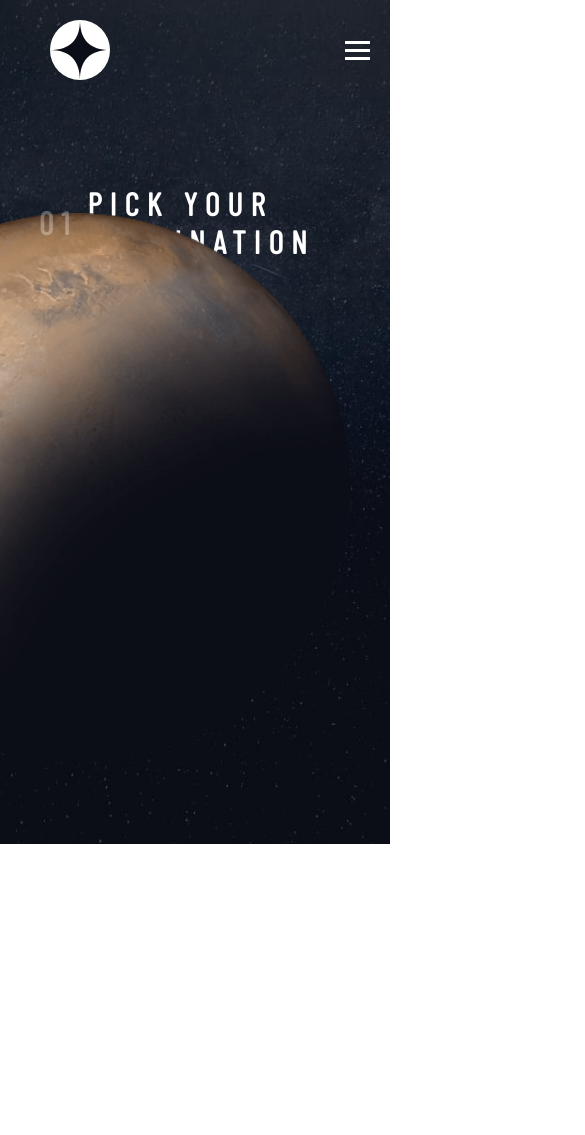
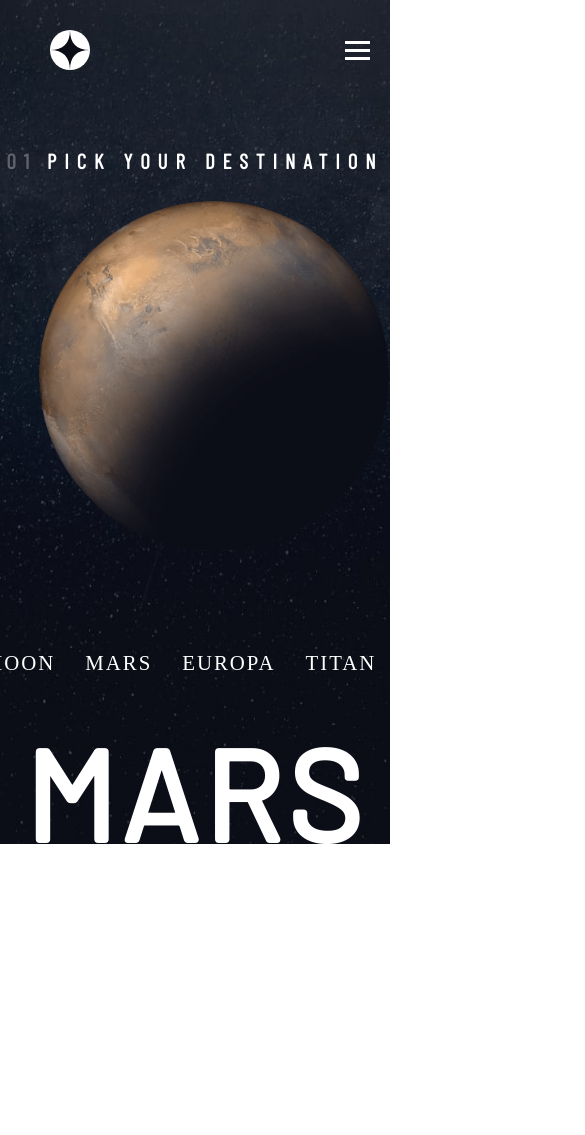
Before and after one commit to Jayden1905/Design_System, a website: page destination-mars.html in a window 390 px wide. Shown: the top 1135 px of the page, 585 px wide, since content can reach past the window. After the commit the page ends 844 px from the top, so only its background shows below. Drawn offline with nearby package versions, Linux system fonts and the light colour scheme; a web font is replaced by a local one.

Commit message:
add animation and responsive media quaries

```diff
--- a/sass/main.scss
+++ b/sass/main.scss
@@ -39,8 +39,10 @@ $color-light: hsl(231, 77%, 98%);
 
 body {
   font-family: "Bellefair", serif;
+  overflow-y: auto;
 }
 
+main,
 .index {
   background-image: url(/assets/home/background-home-desktop.jpg);
   background-size: cover;
@@ -50,6 +52,8 @@ body {
   height: 100vh;
   @include flex-center();
   position: relative;
+  overflow-y: auto;
+  overflow-x: hidden;
 }
 
 .destination-page {
@@ -61,6 +65,8 @@ body {
   height: 100vh;
   @include flex-center();
   position: relative;
+  overflow-y: auto;
+  overflow-x: hidden;
 }
 
 ul {
@@ -161,6 +167,7 @@ a {
 
 @media (max-width: 1100px) {
   .navigation {
+    position: absolute;
     top: 0;
     .nav-line {
       display: none;
@@ -187,6 +194,10 @@ a {
 @media (max-width: 680px) {
   .navigation {
     z-index: 999;
+    .logo {
+      width: 40px;
+      height: 40px;
+    }
     .nav-toggle {
       display: flex;
       flex-direction: column;
@@ -356,22 +367,21 @@ a {
     height: 10%;
     color: $color-white;
     display: flex;
-    align-items: center;
     font-family: "Barlow Condensed", sans-serif;
     text-transform: uppercase;
     letter-spacing: 8px;
-    .destination-number{
+    .destination-number {
       margin-right: 10px;
       opacity: 0.3;
     }
   }
-  .destination-container{
+  .destination-container {
+    position: relative;
     width: 100%;
-    height: 90%;
     @include flex-center();
-    gap: 50px;
+    gap: 100px;
 
-    .destination-image{
+    .destination-image {
       width: 550px;
       height: 550px;
       margin: 0 auto;
@@ -380,10 +390,8 @@ a {
     .description-planet {
       width: 60%;
       height: 100%;
-      margin-left: auto;
       display: flex;
       align-items: flex-start;
-      justify-content: flex-start;
       flex-direction: column;
       gap: 30px;
 
@@ -391,32 +399,48 @@ a {
         @include flex-center();
         .planet-list {
           margin-right: 30px;
-          .planet-link{
+          position: relative;
+          &::before {
+            @include before-underline();
+            width: 0;
+          }
+          &:hover::before {
+            @include before-underline();
+            opacity: 0.5;
+          }
+          .planet-link {
             color: $color-white;
             font-size: 1.3rem;
             text-transform: uppercase;
             letter-spacing: 2px;
+            position: relative;
+          }
+          .planet-active-link {
+            position: relative;
+            &::before {
+              @include before-underline();
+              z-index: 999;
+            }
           }
         }
       }
-        .planet-name{
+      .planet-name {
         color: white;
+        font-family: "Barlow", sans-serif;
         font-size: 8rem;
         letter-spacing: 5px;
         text-transform: uppercase;
       }
-        .planet-details {
+      .planet-details {
         color: white;
         font-size: 1.5rem;
-        width: 65%;
+        width: 80%;
+        font-family: "Barlow", sans-serif;
+        border-bottom: 1px solid hsl(0, 8%, 100%);
+        padding-bottom: 50px;
       }
-      .line-breaker{
-        width: 65%;
-        height: 1px;
-        background-color: white;
-        opacity: 0.3;
-      }
-        .distance{
+
+      .distance {
         color: white;
         display: flex;
         gap: 50px;
@@ -426,9 +450,70 @@ a {
         .est-time {
           span {
             font-size: 2rem;
+            padding-bottom: 100px;
           }
         }
       }
     }
   }
 }
+
+@media (max-width: 1100px) {
+  .destination-wrap {
+    top: 5%;
+    .destination-heading {
+      width: max-content;
+      font-size: 1.3rem;
+      justify-content: center;
+    }
+    .destination-container {
+      width: 100%;
+      height: 100%;
+      display: flex;
+      flex-direction: column;
+      justify-content: center;
+      top: 35%;
+      gap: 0;
+
+      .destination-image {
+        width: 400px;
+        height: 400px;
+        margin: 0 auto;
+        margin-bottom: 100px;
+      }
+      .description-planet {
+        width: 100%;
+        height: 100%;
+        align-items: center;
+        gap: 40px;
+
+        .planet-details {
+          text-align: center;
+          width: 80%;
+        }
+      }
+    }
+  }
+}
+
+@media (max-width: 680px) {
+  .destination-wrap {
+    .destination-container {
+      top: 40%;
+      .destination-image {
+        width: 350px;
+        height: 350px;
+      }
+      .description-planet {
+        .planet-details {
+          width: 100%;
+        }
+        .distance {
+          flex-direction: column;
+          text-align: center;
+          gap: 30px;
+        }
+      }
+    }
+  }
+}
```
Also changed, not shown: sass/main.css.
